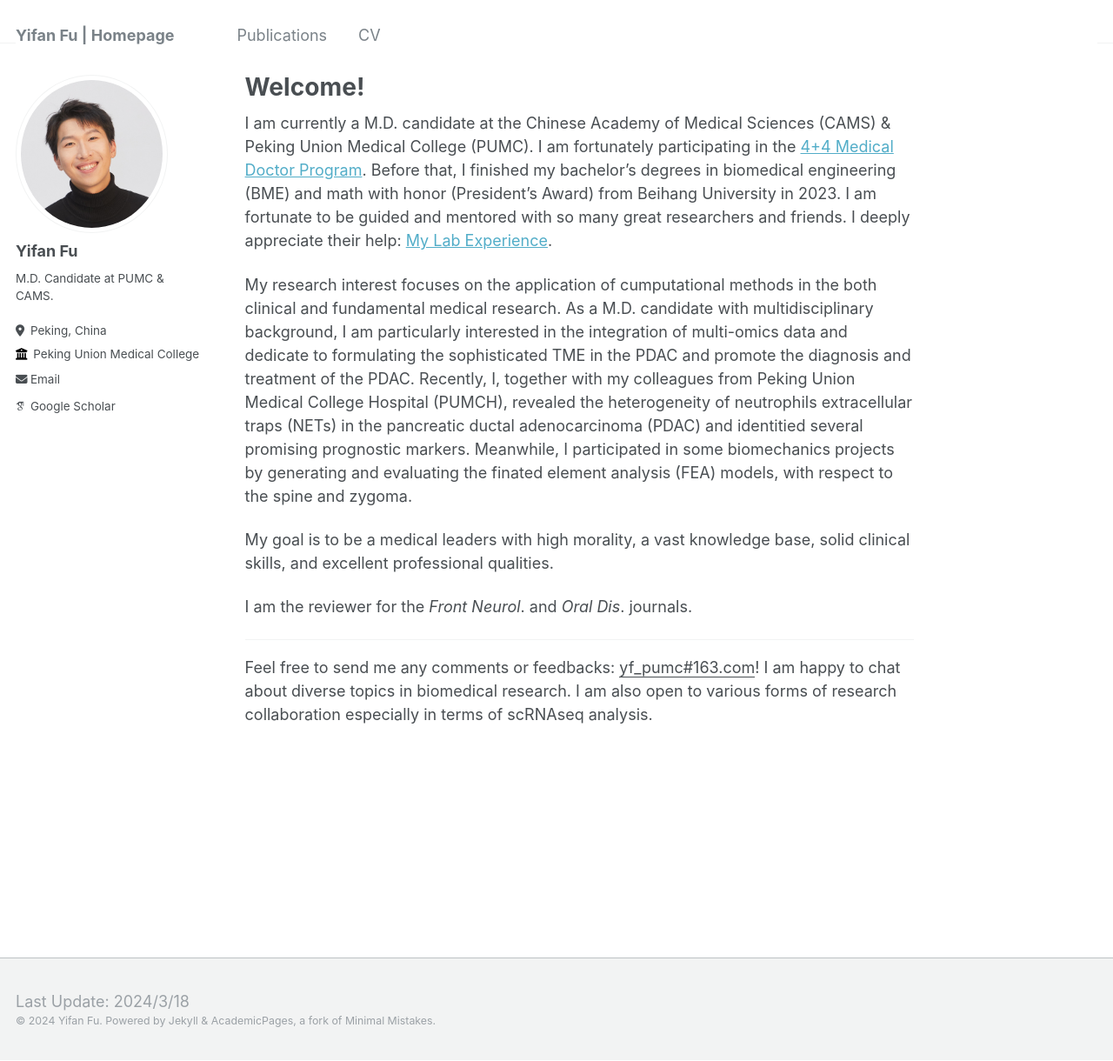
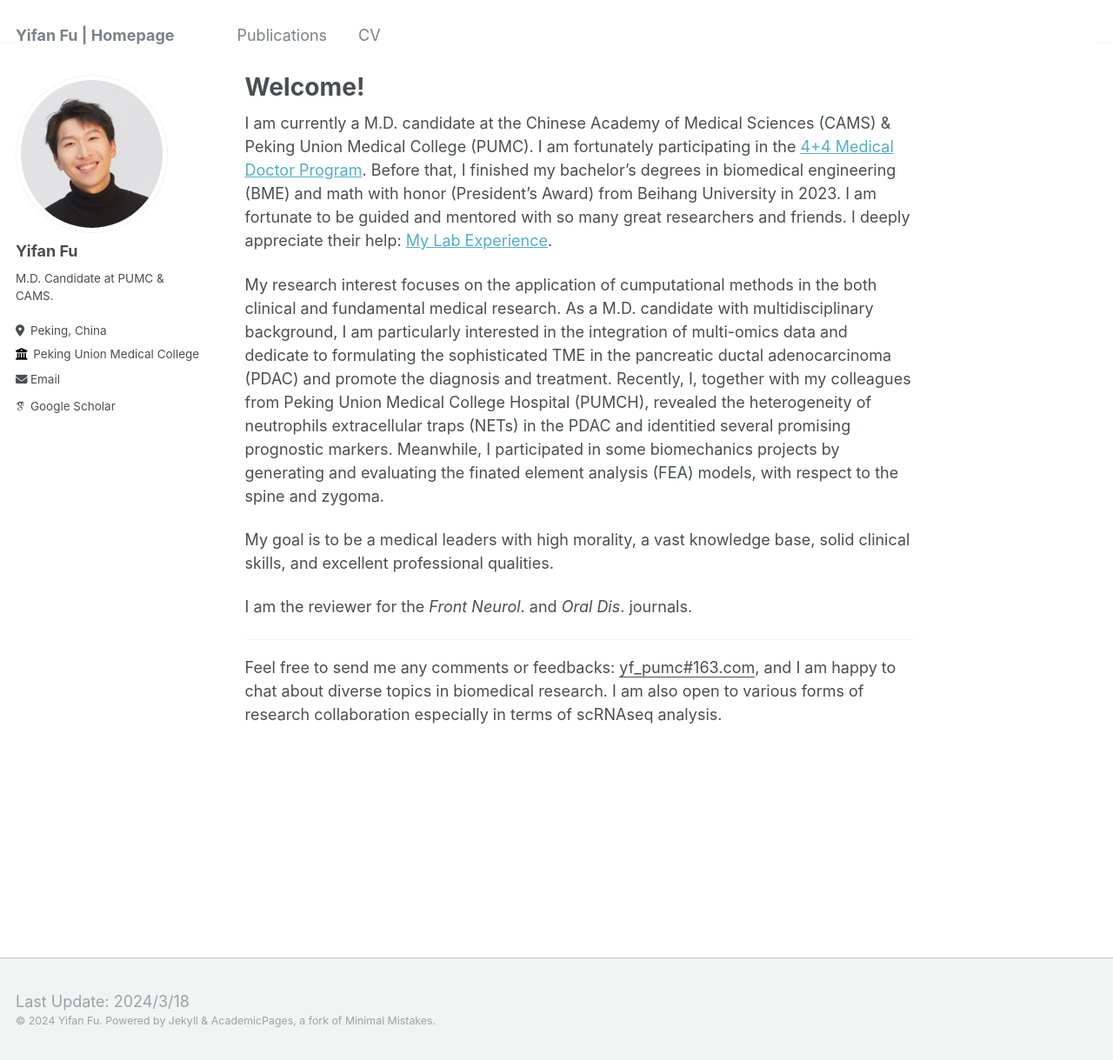
Before and after one commit to yifanfu01/yifanfu01.github.io, a Jekyll site: the page built from _pages/about.md, in a window 1280 px wide and 1220 px high. Shown: the whole window at 87% size. Built offline with Jekyll 4.4.1, drawn with Linux system fonts in a browser that asks for light colours; some web fonts are replaced.

Commit message:
Update about.md

```diff
--- a/_pages/about.md
+++ b/_pages/about.md
@@ -10,7 +10,7 @@ redirect_from:
 
 I am currently a M.D. candidate at the Chinese Academy of Medical Sciences (CAMS) & Peking Union Medical College (PUMC). I am fortunately participating in the [4+4 Medical Doctor Program](https://mdadmission.pumc.edu.cn/mdweb/site!index). Before that, I finished my bachelor's degrees in biomedical engineering (BME) and math with honor (President's Award) from Beihang University in 2023. I am fortunate to be guided and mentored with so many great researchers and friends. I deeply appreciate their help: [My Lab Experience](https://yifanfu01.github.io/cv/).
 
-My research interest focuses on the application of cumputational methods in the both clinical and fundamental medical research. As a M.D. candidate with multidisciplinary background, I am particularly interested in the integration of multi-omics data and dedicate to formulating the sophisticated TME in the PDAC and promote the diagnosis and treatment of the PDAC. Recently, I, together with my colleagues from Peking Union Medical College Hospital (PUMCH), revealed the heterogeneity of neutrophils extracellular traps (NETs) in the pancreatic ductal adenocarcinoma (PDAC) and identitied several promising prognostic markers. Meanwhile, I participated in some biomechanics projects by generating and evaluating the finated element analysis (FEA) models, with respect to the spine and zygoma.
+My research interest focuses on the application of cumputational methods in the both clinical and fundamental medical research. As a M.D. candidate with multidisciplinary background, I am particularly interested in the integration of multi-omics data and dedicate to formulating the sophisticated TME in the pancreatic ductal adenocarcinoma (PDAC) and promote the diagnosis and treatment. Recently, I, together with my colleagues from Peking Union Medical College Hospital (PUMCH), revealed the heterogeneity of neutrophils extracellular traps (NETs) in the PDAC and identitied several promising prognostic markers. Meanwhile, I participated in some biomechanics projects by generating and evaluating the finated element analysis (FEA) models, with respect to the spine and zygoma.
 
 My goal is to be a medical leaders with high morality, a vast knowledge base, solid clinical skills, and excellent professional qualities.
 
@@ -18,4 +18,4 @@ I am the reviewer for the _Front Neurol_. and _Oral Dis_. journals.
 
 
 ----
-Feel free to send me any comments or feedbacks: <u>yf_pumc#163.com</u>! I am happy to chat about diverse topics in biomedical research. I am also open to various forms of research collaboration especially in terms of scRNAseq analysis.
+Feel free to send me any comments or feedbacks: <u>yf_pumc#163.com</u>, and I am happy to chat about diverse topics in biomedical research. I am also open to various forms of research collaboration especially in terms of scRNAseq analysis.
```
